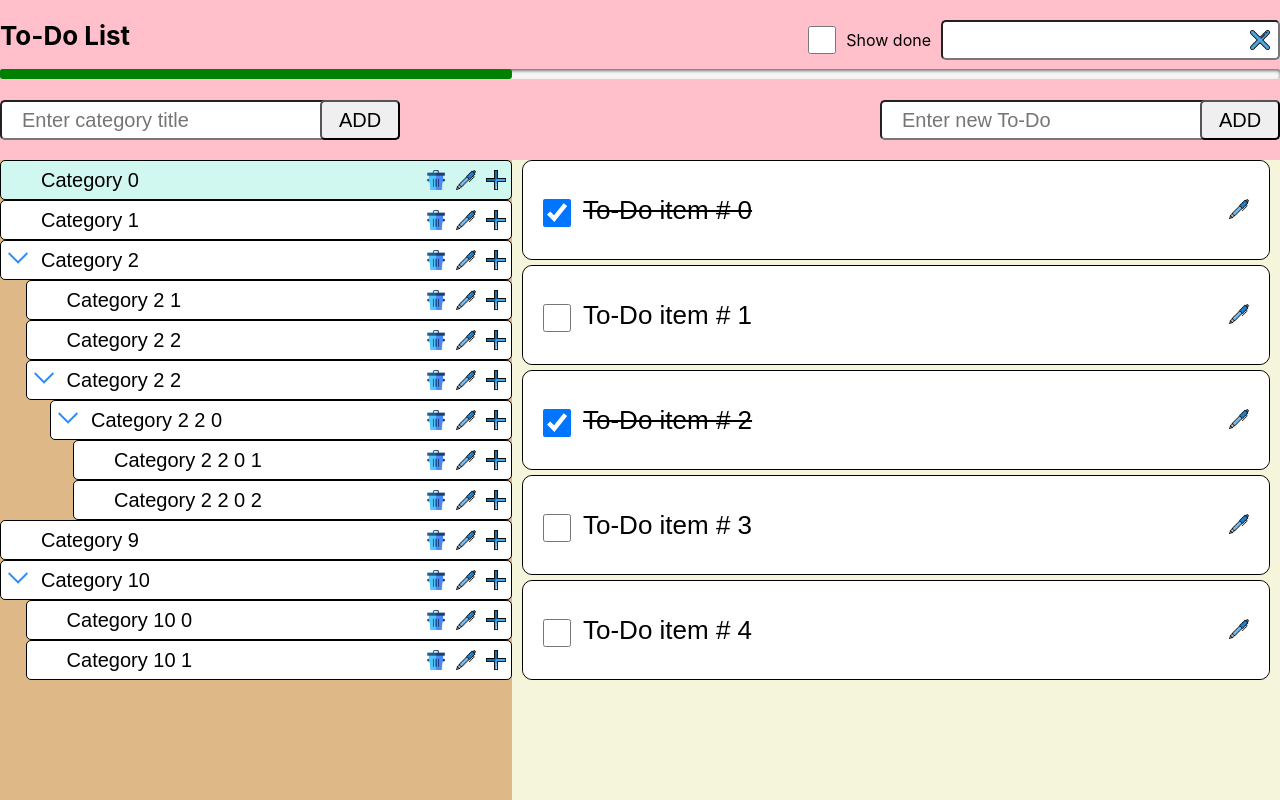
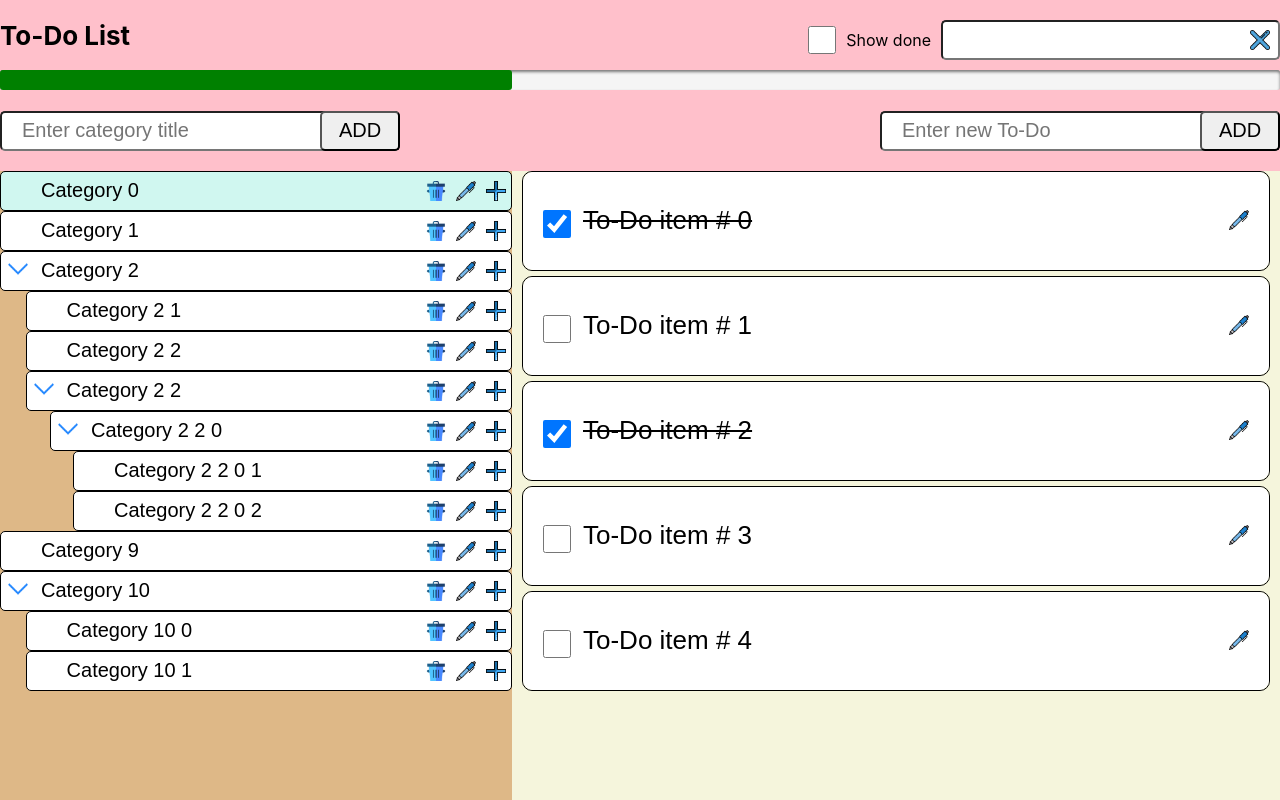
Before and after one commit to ssamvelk/react-to-do, a React (Create React App) app: page / in a window 1280 px wide. Built offline with nearby package versions, Linux system fonts and the light colour scheme.

Commit message:
refactor: ProgressBar

```diff
--- a/src/components/progress-bar/ProgressBar.js
+++ b/src/components/progress-bar/ProgressBar.js
@@ -1,11 +1,14 @@
 import React from 'react';
+import { useSelector } from 'react-redux';
+import { selectProgress } from '../../store/taskSlice';
 
 import './ProgressBar.scss';
 
-export default function ProgressBar(props) {
+export default function ProgressBar() {
+  const progress = useSelector(selectProgress);
   return (
     <div>
-      <progress value={props.value || 0} max={100} />
+      <progress value={progress || 0} max={100} />
     </div>
   );
 }
--- a/src/components/progress-bar/ProgressBar.scss
+++ b/src/components/progress-bar/ProgressBar.scss
@@ -2,7 +2,8 @@ progress[value] {
   appearance: none;
   border: none;
   width: 100%;
-  height: 10px;
+  margin-top: 10px;
+  height: 20px;
   background-color: whiteSmoke;
   border-radius: 3px;
   box-shadow: 0 2px 3px rgba(0, 0, 0, 0.5) inset;
@@ -115,17 +116,3 @@ p[data-value]:after {
     -webkit-linear-gradient(top, rgba(255, 255, 255, 0.25), rgba(0, 0, 0, 0.2)),
     -webkit-linear-gradient(left, #09c, #690);
 }
-
-.html5::-moz-progress-bar,
-.php::-moz-progress-bar {
-  background-image: -moz-linear-gradient(
-      135deg,
-      transparent,
-      transparent 33%,
-      rgba(0, 0, 0, 0.1) 33%,
-      rgba(0, 0, 0, 0.1) 66%,
-      transparent 66%
-    ),
-    -moz-linear-gradient(top, rgba(255, 255, 255, 0.25), rgba(0, 0, 0, 0.2)),
-    -moz-linear-gradient(left, #09c, #f44);
-}
```
